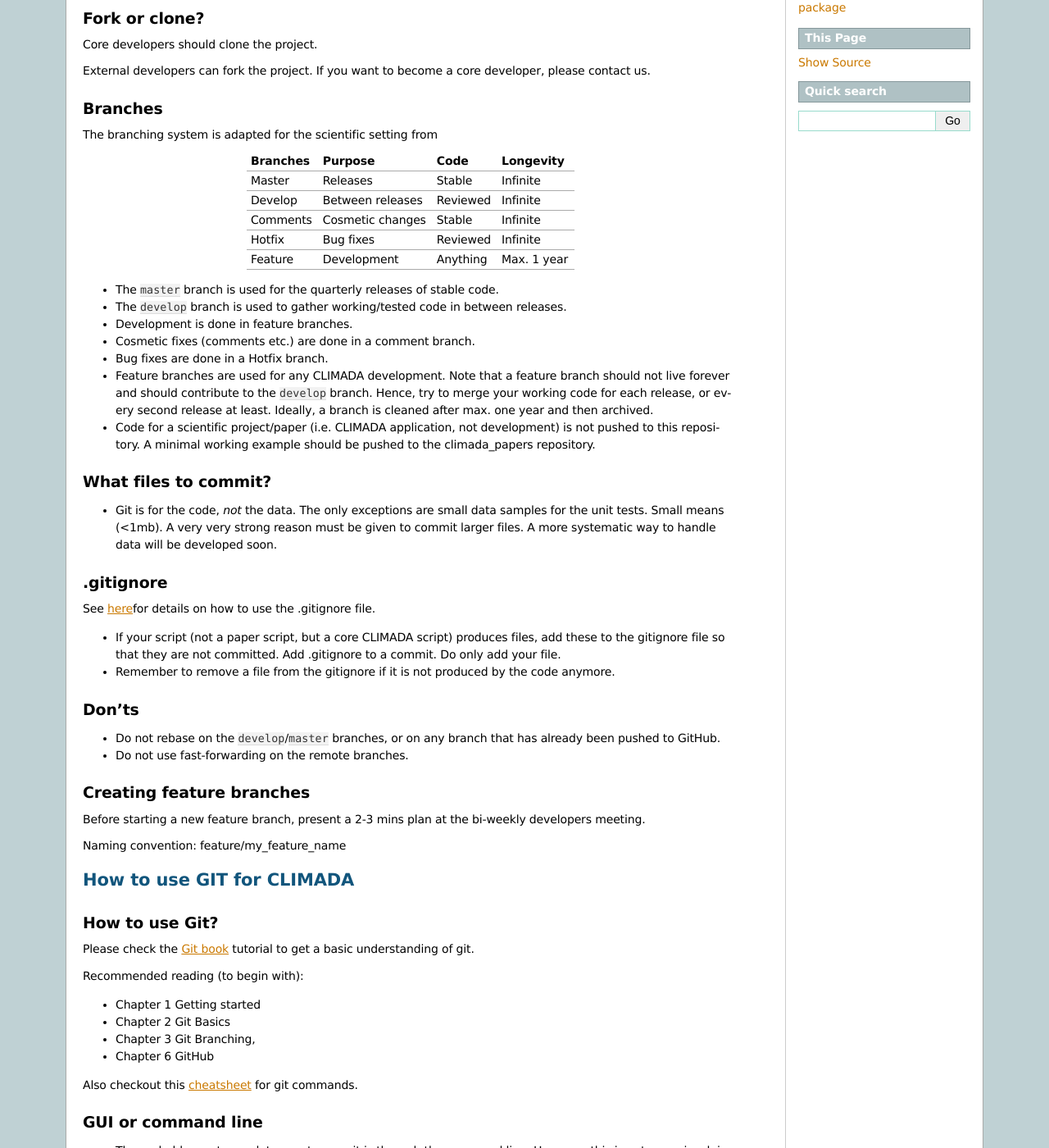
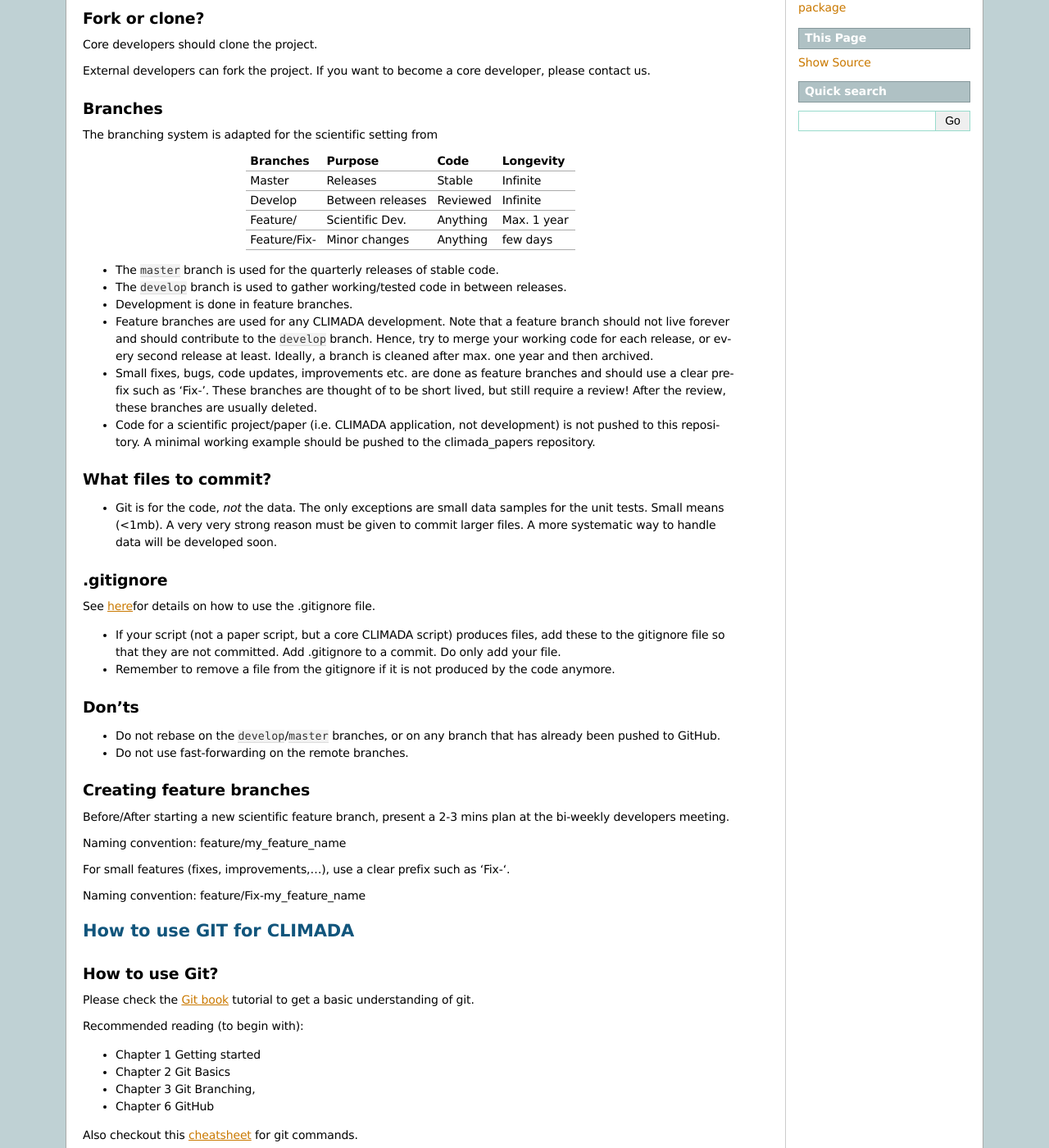
Before and after one commit to olivermarchand/climada_python, a Sphinx documentation site: the page built from doc/guide/git_flow.rst, in a window 1280 px wide and 1400 px high, scrolled down 591 px. Shown: the whole window at 82% size. Built offline with Sphinx 7.4.7, drawn with Linux system fonts in a browser that asks for light colours; pages that are not in the unit, such as notebooks, are missing from menus; some of the changed text lies outside the part shown.

Commit message:
Add Fix-branches convention to gitflow.rst

```diff
--- a/doc/guide/git_flow.rst
+++ b/doc/guide/git_flow.rst
@@ -44,19 +44,17 @@ Branches
 
 The branching system is adapted for the scientific setting from
 
-+------------+--------------------+------------+---------------+
-| Branches   | Purpose            | Code       | Longevity     |
-+============+====================+============+===============+
-| Master     | Releases           | Stable     | Infinite      |
-+------------+--------------------+------------+---------------+
-| Develop    | Between releases   | Reviewed   | Infinite      |
-+------------+--------------------+------------+---------------+
-| Comments   | Cosmetic changes   | Stable     | Infinite      |
-+------------+--------------------+------------+---------------+
-| Hotfix     | Bug fixes          | Reviewed   | Infinite      |
-+------------+--------------------+------------+---------------+
-| Feature    | Development        | Anything   | Max. 1 year   |
-+------------+--------------------+------------+---------------+
++-------------+--------------------+------------+---------------+
+| Branches    | Purpose            | Code       | Longevity     |
++=============+====================+============+===============+
+| Master      | Releases           | Stable     | Infinite      |
++-------------+--------------------+------------+---------------+
+| Develop     | Between releases   | Reviewed   | Infinite      |
++-------------+--------------------+------------+---------------+
+| Feature/    | Scientific Dev.    | Anything   | Max. 1 year   |
++-------------+--------------------+------------+---------------+
+| Feature/Fix-| Minor changes      | Anything   | few days      |
++-------------+--------------------+------------+---------------+
 
 -  The ``master`` branch is used for the quarterly releases of stable code.
 
@@ -65,15 +63,13 @@ The branching system is adapted for the scientific setting from
 
 -  Development is done in feature branches.
 
--  Cosmetic fixes (comments etc.) are done in a comment branch.
-
--  Bug fixes are done in a Hotfix branch.
-
 -  Feature branches are used for any CLIMADA development. Note that a
    feature branch should not live forever and should contribute to the
    ``develop`` branch. Hence, try to merge your working code for each
    release, or every second release at least. Ideally, a branch is
    cleaned after max. one year and then archived.
+
+-  Small fixes, bugs, code updates, improvements etc. are done as feature branches and should use a clear prefix such as 'Fix-'. These branches are thought of to be short lived, but still require a review! After the review, these branches are usually deleted.
 
 -  Code for a scientific project/paper (i.e. CLIMADA application, not
    development) is not pushed to this repository. A minimal working
@@ -110,10 +106,14 @@ Don'ts
 Creating feature branches
 -------------------------
 
-Before starting a new feature branch, present a 2-3 mins plan at the
+Before/After starting a new scientific feature branch, present a 2-3 mins plan at the
 bi-weekly developers meeting.
 
 Naming convention: feature/my\_feature\_name
+
+For small features (fixes, improvements,...), use a clear prefix such as 'Fix-'.
+
+Naming convention: feature/Fix-my\_feature\_name
 
 How to use GIT for CLIMADA
 ==========================
@@ -206,7 +206,7 @@ C) Merge develop into your branch (regularly/when develop changes)
 8. resolve all conflicts if there are any
 9. ``git push origin feature/feature_name`` if this is the first time you're pushing to the remote repository. Or just ``git push`` if the branch already exists there.
 
-D) Prepare to merge into develop (ideally before every release
+D) Prepare to merge into develop (ideally before every release)
 
 1.  ``git fetch –all``
 2.  ``git checkout feature/feature_name``
```
Also changed, not shown: other parts of doc/guide/git_flow.rst (+1 -1 lines).
